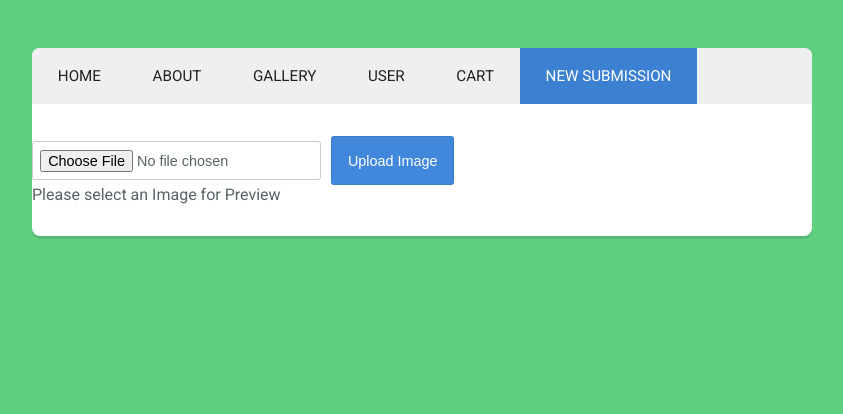
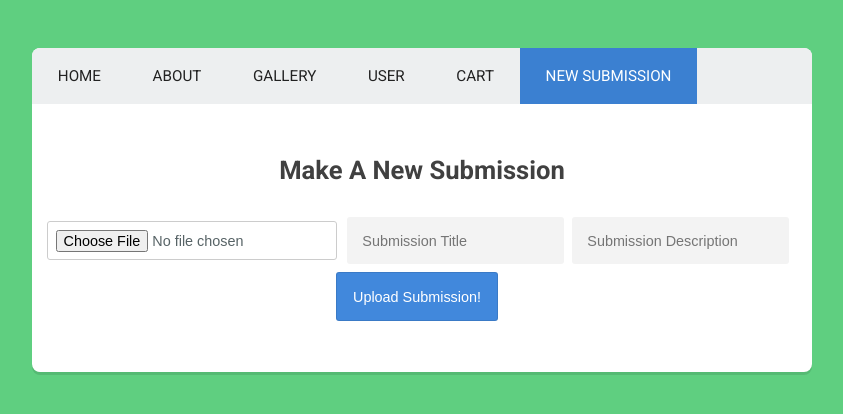
Before and after one commit to harrisblake85/cfac-react, a React (Create React App) app: page /new in a window 1280 px wide. Shown: the top 414 px of the page, without its empty margins (218-1061 px from the left). Built offline with nearby package versions, Linux system fonts and the light colour scheme; no server answers.

Commit message:
Working Submission Upload

```diff
--- a/src/App.js
+++ b/src/App.js
@@ -10,7 +10,7 @@ import Header from './Header.js';
 import Gallery from './Gallery.js';
 import SubById from './SubById.js';
 import Auth from './Auth.js';
-import ImageUpload from './ImageUpload.js';
+import NewSubmission from './NewSubmission.js';
 
 class App extends Component {
 
@@ -25,7 +25,7 @@ class App extends Component {
           <Route path="/gallery" component={Gallery}/>
           <Route path="/user" component={Auth}/>
           <Route path="/submissions/:id" component={SubById}/>
-          <Route path="/new" component={ImageUpload}/>
+          <Route path="/new" component={NewSubmission}/>
 
         </div>
       </BrowserRouter>
--- a/src/Gallery.js
+++ b/src/Gallery.js
@@ -29,10 +29,11 @@ class Gallery extends Component {
 
   render(){
     return(
-
+      <div className="gallery">
       <Submissions
         submissions = {this.state.submissions}
         />
+      </div>
     )
   };
 
--- a/src/ImageUpload.js
+++ /dev/null
@@ -1,109 +0,0 @@
-import React, {Component} from 'react';
-import config from './config.js';
-import { Button } from './shared/buttons'
-
-class ImageUpload extends Component {
-  constructor(props) {
-    super(props);
-    this.state = {file: '',imagePreviewUrl: ''};
-  }
-
-  async getCurrentUser(){
-    const token = await JSON.parse(localStorage.getItem('token'));
-    const response = await fetch(config.url+"/users/current/",{
-      method:"GET",
-      headers: {
-        'Content-Type': 'application/json',
-        'x-access-token': token
-      }
-    });
-    const json = await response.json();
-    if (response.ok) {
-      await this.setState({user:json})
-      return json
-    }
-    else {
-      console.log(json.message);
-      await this.setState({err:json.message})
-    }
-    return (json)
-  };
-
-
-  async _handleSubmit(e) {
-    e.preventDefault();
-    console.log(this.state.file);
-    let file = this.state.file;
-
-    const response = await fetch('https://api.imgur.com/3/upload.json', {
-      method: 'POST',
-      headers: {
-        Accept: 'application/json',
-        Authorization: 'Client-ID a444d490f310502'
-      },
-      body: this.state.file
-    });
-    const json = await response.json();
-    console.log("json",json);
-
-    console.log('handle uploading-', file);
-
-
-  }
-
-  _handleImageChange(e) {
-    e.preventDefault();
-
-    let reader = new FileReader();
-    let file = e.target.files[0];
-
-    reader.onloadend = () => {
-      this.setState({
-        file: file,
-        imagePreviewUrl: reader.result
-      });
-    }
-
-    reader.readAsDataURL(file)
-  }
-
-  render() {
-    let {imagePreviewUrl} = this.state;
-    let $imagePreview = null;
-    if (imagePreviewUrl) {
-      $imagePreview = (
-        <img
-          alt="Please Choose A Correct File Format (.JPEG, .PNG etc)"
-          src={imagePreviewUrl}
-          />
-      );
-    } else {
-      $imagePreview = (
-        <div
-          className="previewText"
-          >
-          Please select an Image for Preview
-        </div>);
-      }
-
-      return (
-        <div className="previewComponent">
-          <form onSubmit={(e)=>this._handleSubmit(e)}>
-            <input className="fileInput"
-              type="file"
-              onChange={(e)=>this._handleImageChange(e)} />
-            <Button
-              type="submit"
-              onClick={(e)=>this._handleSubmit(e)}>
-              Upload Image
-            </Button>
-          </form>
-          <div className="imgPreview">
-            {$imagePreview}
-          </div>
-        </div>
-      )
-    }
-  }
-
-  export default ImageUpload;
--- /dev/null
+++ b/src/NewSubmission.js
@@ -0,0 +1,151 @@
+import React, {Component} from 'react';
+import config from './config.js';
+import { Button } from './shared/buttons';
+import { Input } from './shared/inputs';
+import { Warning } from './shared/messages';
+
+class NewSubmission extends Component {
+  constructor(props) {
+    super(props);
+    this.state = {file: '',imagePreviewUrl: '',status:"Upload Submission!"};
+  }
+
+  componentDidMount(){
+    this.getCurrentUser()
+  }
+
+  async getCurrentUser(){
+    const token = await JSON.parse(localStorage.getItem('token'));
+    const response = await fetch(config.url+"/users/current/",{
+      method:"GET",
+      headers: {
+        'Content-Type': 'application/json',
+        'x-access-token': token
+      }
+    });
+    const json = await response.json();
+    if (response.ok) {
+      await this.setState({user:json})
+      return json
+    }
+    else {
+      console.log(json.message);
+      await this.setState({err:"You need to log in to make a submission!"})
+    }
+    return (json)
+  };
+
+
+  async handleSubmit(event) {
+    event.preventDefault();
+    this.setState({status:"Uploading.."})
+    console.log(this.state.file);
+    let file = this.state.file;
+
+    const response = await fetch('https://api.imgur.com/3/upload.json', {
+      method: 'POST',
+      headers: {
+        Accept: 'application/json',
+        Authorization: 'Client-ID a444d490f310502'
+      },
+      body: this.state.file
+    });
+    console.log('handle uploading-', file);
+    const json = await response.json();
+    console.log("Imgur Link",json.data.link);
+    const newsubmission = {
+        title   : await this.state.title,
+        img     : await json.data.link,
+        desc    : await this.state.desc,
+        creator : await this.state.user
+    }
+    try {
+      const newresponse = await fetch(config.url+'/submissions',{
+        method:"Post",
+        headers:{
+          'Content-Type': 'application/json'
+        },
+        body:JSON.stringify(newsubmission)
+      });
+      const newjson = await newresponse.json();
+      console.log(newjson);
+      this.setState({status:"Uploaded!"})
+    } catch (e) {
+      console.log(e);
+    }
+
+
+  }
+
+  handleInput(event) {
+    const name = event.target.name
+    this.setState({ [name]: event.target.value })
+  }
+
+  handleImageChange(event) {
+    event.preventDefault();
+
+    let reader = new FileReader();
+    let file = event.target.files[0];
+
+    reader.onloadend = () => {
+      this.setState({
+        file: file,
+        imagePreviewUrl: reader.result
+      });
+    }
+
+    reader.readAsDataURL(file)
+  }
+
+  render() {
+    let {imagePreviewUrl} = this.state;
+    let $imagePreview = null;
+    if (imagePreviewUrl) {
+      $imagePreview = (
+        <img
+          alt="Please Choose A Correct File Format (.JPEG, .PNG etc)"
+          src={imagePreviewUrl}
+          />
+      );
+    } else {
+      $imagePreview = (
+        <div></div>
+        );
+      }
+
+      return (
+        <div className="new_sub">
+          {this.state.user &&
+            <h1>{"Hello "+this.state.user.username+"!"}</h1>
+          }
+          { this.state.err &&
+            <Warning>{ this.state.err }</Warning>
+          }
+          <br></br>
+          <h2>Make A New Submission</h2>
+          <form onSubmit={(e)=>this.handleSubmit(e)}>
+            <input className="fileInput"
+              type="file"
+              onChange={(e)=>this.handleImageChange(e)} />
+            <Input name='title' type='text' placeholder='Submission Title'
+              onChange={ this.handleInput.bind(this) }/>
+            <Input name='desc' type='text' placeholder='Submission Description'
+              onChange={ this.handleInput.bind(this) }/>
+            <br></br>
+            <Button
+              type="submit"
+              onClick={(e)=>this.handleSubmit(e)}>
+              {this.state.status}
+            </Button>
+          </form>
+          <br></br>
+          <div className="imgPreview">
+            {$imagePreview}
+          </div>
+        </div>
+      )
+    }
+  }
+
+  export default NewSubmission;
--- a/src/SubById.js
+++ b/src/SubById.js
@@ -38,17 +38,21 @@ class SubById extends Component {
     }
     else {
       console.log(json.message);
-      await this.setState({err:json.message})
+      await this.setState({err:"You need to login to like a submission!"})
     }
     return (json)
   };
 
   async showSubmission(id){
     const user = await this.getCurrentUser();
-    if (user.liked.includes(id)) {
-      console.log("hey");
-      this.setState({userliked:true})
+    const userid = id;
+    if (user.liked) {
+      if (user.liked.includes(userid)) {
+        console.log("hey");
+        this.setState({userliked:true})
+      }
     }
+
     try {
       const response   = await fetch(config.url+"/submissions/"+id);
       const submission = await response.json();
@@ -90,7 +94,7 @@ class SubById extends Component {
     return(
       <div className = "sub_id">
         {this.state.user &&
-          <h1>{this.state.user.username}</h1>
+          <h1>{"Hello "+this.state.user.username+"!"}</h1>
         }
         { this.state.err &&
           <Warning>{ this.state.err }</Warning>
--- a/src/index.css
+++ b/src/index.css
@@ -117,6 +117,22 @@ header {
   height: 10em;
 }
 
+.gallery{
+  margin: auto;
+  padding: 2em;
+  border-radius: 2em;
+  background: #fbb040;
+  width: 80%;
+  height: auto;
+}
+.new_sub {
+  text-align: center;
+}
+.new_sub img {
+  width: 80%;
+  height: auto;
+}
+
 @media (min-width: 0) and (max-width: 768px) {
   body {
     padding-top: .8em;
```
